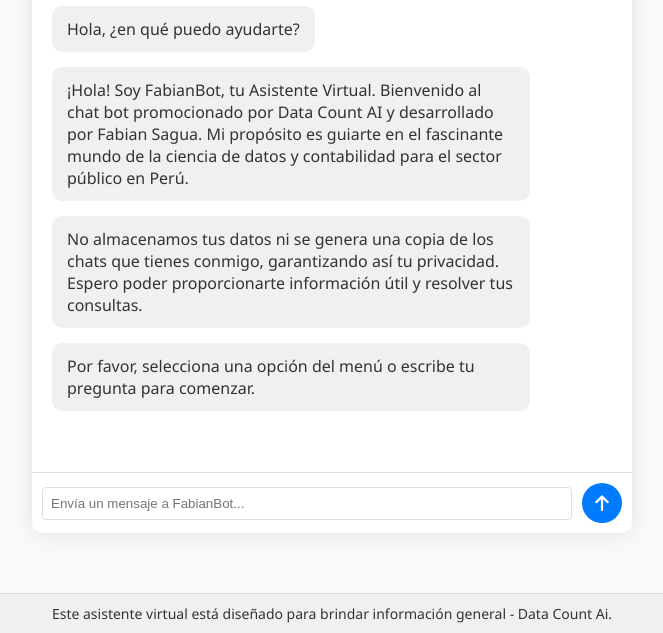
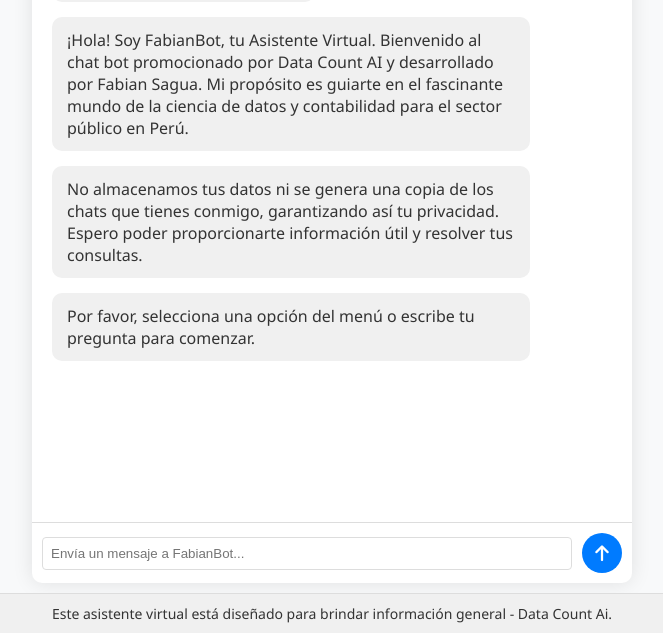
Before and after one commit to WFabian-sagua/datacountai.github.io, a plain HTML site: page fabianbot.html in a window 1280 px wide. Shown: the part 167-800 px from the top of the page, without its empty margins (308-971 px from the left). Drawn offline with Linux system fonts and the light colour scheme.

Commit message:
Update styles.css

```diff
--- a/styles.css
+++ b/styles.css
@@ -39,7 +39,7 @@ body {
 .chat-container {
     width: 100%;
     max-width: 600px; /* Ancho máximo del contenedor */
-    height: 600px; /* Altura fija del contenedor */
+    height: 700px; /* Altura fija del contenedor */
     background-color: #fff;
     box-shadow: 0 0 20px rgba(0, 0, 0, 0.1);
     border-radius: 10px;
```
